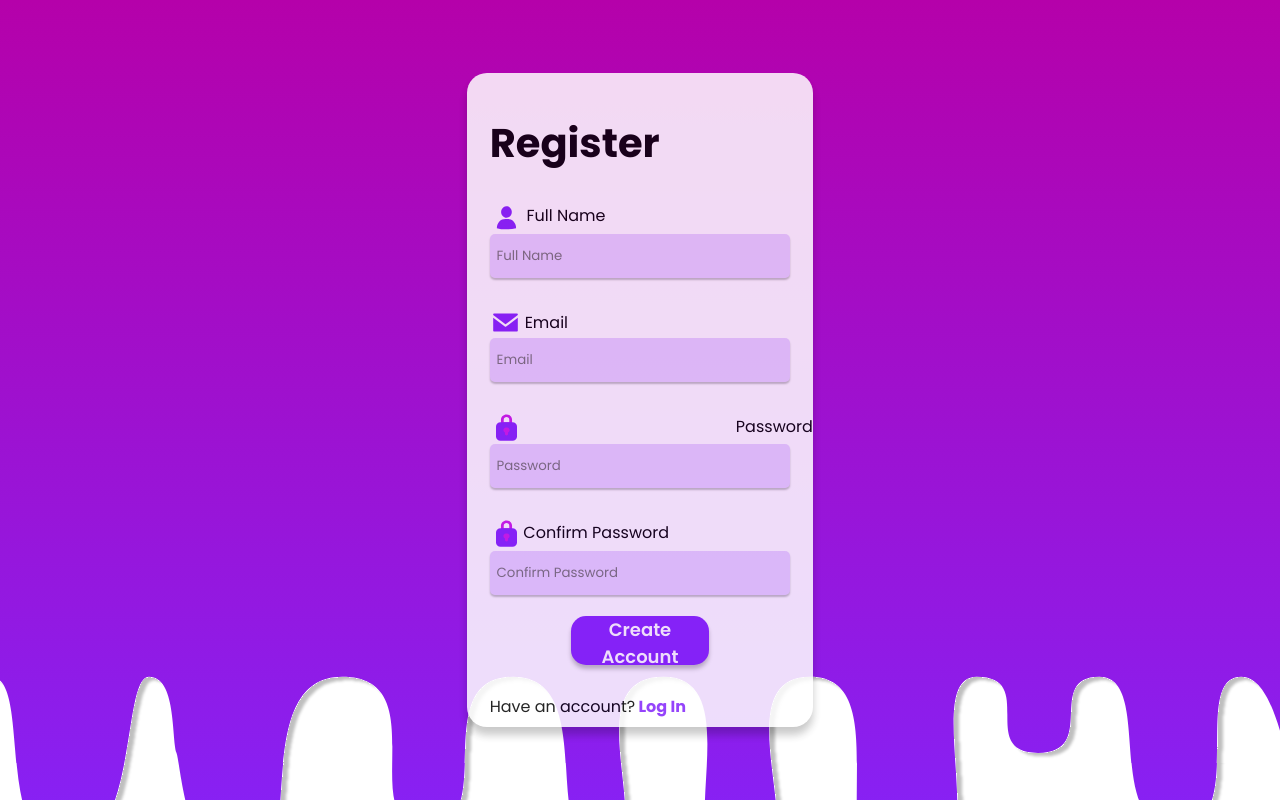
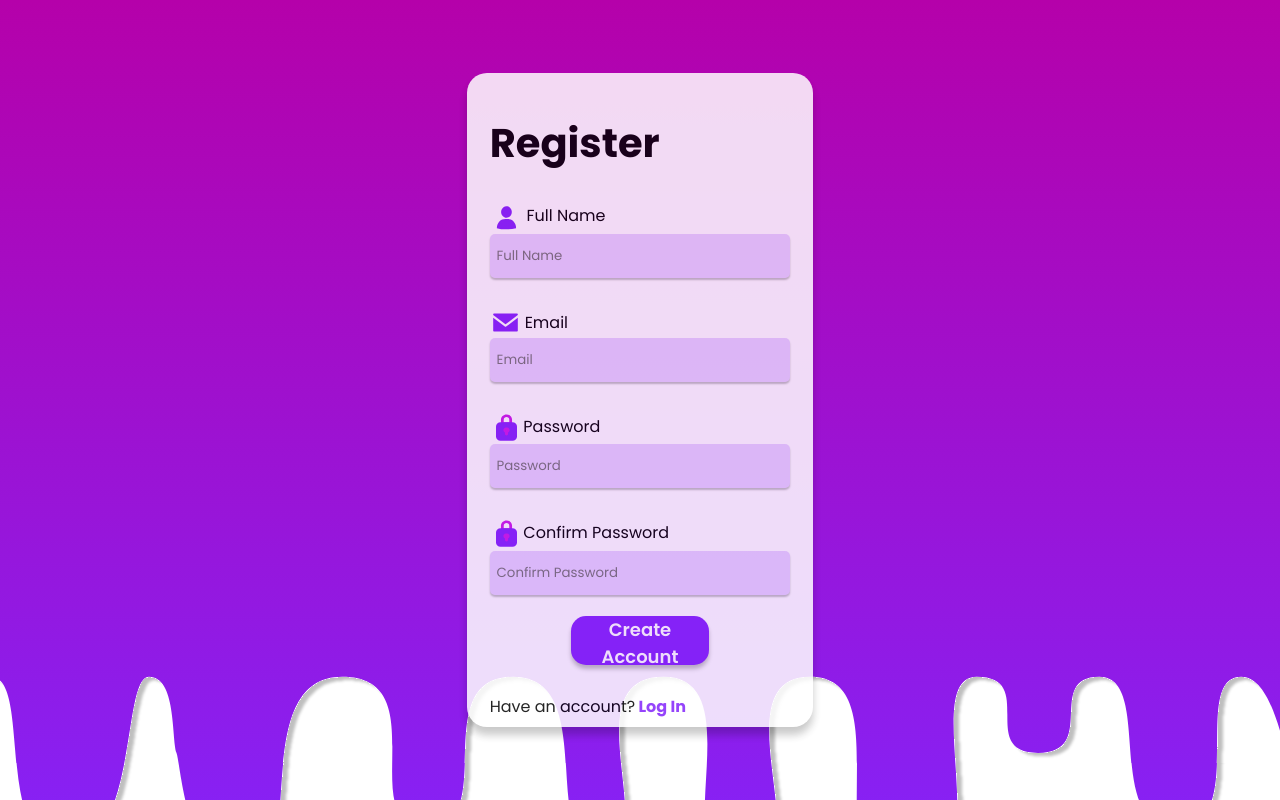
Before and after one commit to GiorgioBaz/GroupMatch, a React (Create React App) app in the folder client/: page /register in a window 1280 px wide. Built offline with nearby package versions, Linux system fonts and the light colour scheme.

Commit message:
Bug fix 1

```diff
--- a/client/src/Components/ForgotPassword/ResetPassword.css
+++ b/client/src/Components/ForgotPassword/ResetPassword.css
@@ -104,3 +104,9 @@
 	flex-direction: row;
 	margin-left: 7.3%;
 }
+
+.password-div > .password-label {
+	display: flex;
+	flex-direction: row;
+	margin-left: 7.3%;
+}
--- a/client/src/Components/Login/Login.css
+++ b/client/src/Components/Login/Login.css
@@ -47,7 +47,7 @@
 	margin-bottom: 1%;
 }
 
-.password-label {
+.login-form > .password-div > .password-label {
 	display: flex;
 	flex-direction: row;
 	margin-left: 7.3%;
--- a/client/src/Components/Register/Register.css
+++ b/client/src/Components/Register/Register.css
@@ -36,8 +36,8 @@
 	margin-bottom: 0.75em;
 }
 
-.name-div {
-	margin-bottom: 2em;
+.register-form > .email-div {
+	margin-top: 2em;
 }
 
 .name-label {
@@ -64,3 +64,9 @@
 	text-align: center;
 	cursor: pointer;
 }
+
+.register-form > .password-div > .password-label {
+	display: flex;
+	flex-direction: row;
+	margin-left: 7.3%;
+}
--- a/client/src/Components/Register/Register.js
+++ b/client/src/Components/Register/Register.js
@@ -16,12 +16,16 @@ function Login() {
 	//const [data, setData] = useState(null);
 	const [errorMsg, setErrorMsg] = useState("");
 
-	const emailErr = errorMsg && errorMsg && (
+	const emailErr = errorMsg && errorMsg.includes("email") && (
 		<p className="error-p">{errorMsg}</p>
 	);
 
 	const passMismatchErr = registerPassword !== confirmPassword && (
 		<p className="error-p">Passwords are not the same</p>
+	);
+
+	const fullNameErr = errorMsg && errorMsg.includes("Name") && (
+		<p className="error-p">{errorMsg}</p>
 	);
 
 	const register = (e) => {
@@ -99,6 +103,7 @@ function Login() {
 							required
 						/>
 					</div>
+					{fullNameErr}
 
 					<div className="email-div">
 						<div className="email-label">
```
Also changed, not shown: 1 other file (tests, documents, lock files or other folders).
